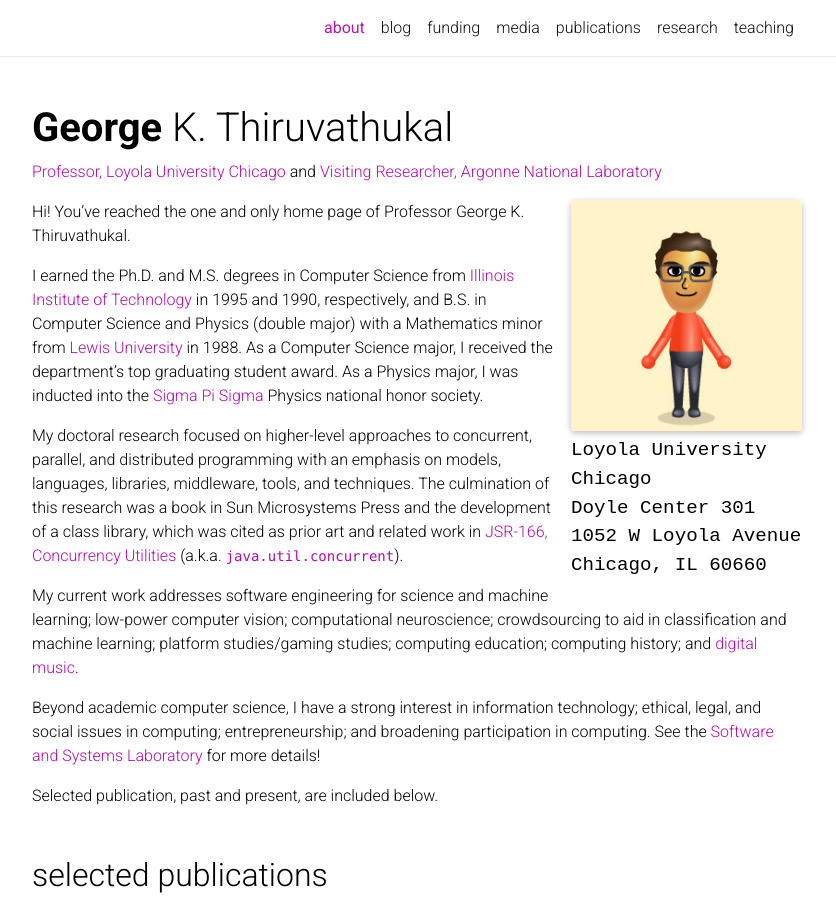
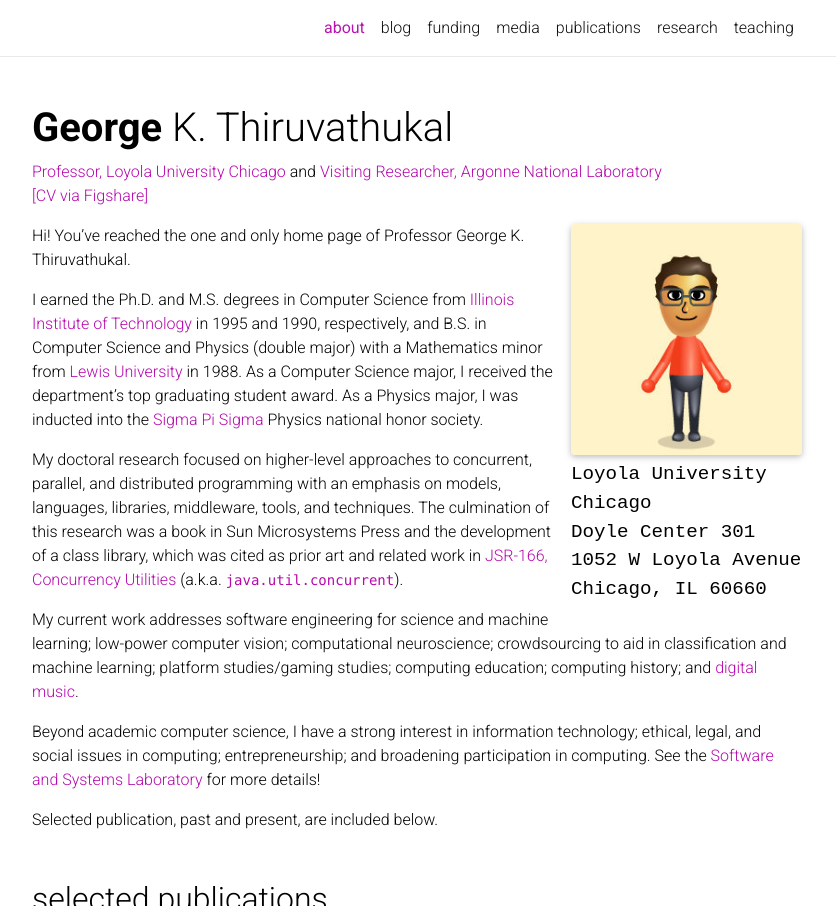
Before and after one commit to gkthiruvathukal/gkt-web-2020, a Jekyll site: the page built from _pages/about.md, in a window 1280 px wide and 1220 px high, cut to the strip 0-906 px from the top of the window. Shown: the whole strip, without its empty margins (223-1059 px from the left). Built offline with Jekyll 4.4.1, drawn with Linux system fonts in a browser that asks for light colours; nearby versions of some CDN libraries; a style sheet for code colours, icons or effects is not loaded.

Commit message:
add link to CV via Figshare

```diff
--- a/_pages/about.md
+++ b/_pages/about.md
@@ -2,7 +2,7 @@
 layout: about
 title: about
 permalink: /
-description: <a href="https://luc.edu/gkthiruvathukal">Professor, Loyola University Chicago</a> and <a href="https://www.alcf.anl.gov/about/people/george-k-thiruvathukal">Visiting Researcher, Argonne National Laboratory</a>
+description: <a href="https://luc.edu/gkthiruvathukal">Professor, Loyola University Chicago</a> and <a href="https://www.alcf.anl.gov/about/people/george-k-thiruvathukal">Visiting Researcher, Argonne National Laboratory</a><br/><a href="https://ndownloader.figshare.com/files/25894446">[CV via Figshare]</a>
 
 profile:
   align: right
```
